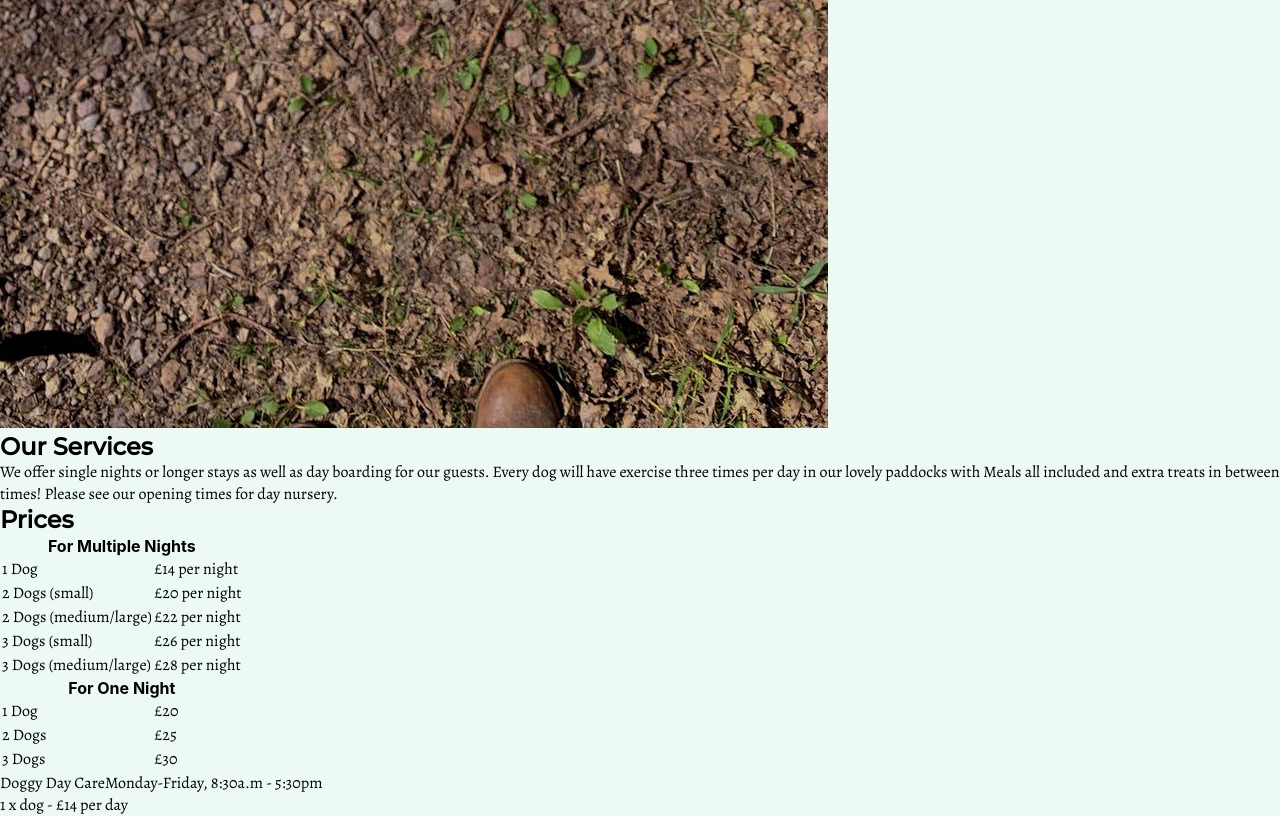
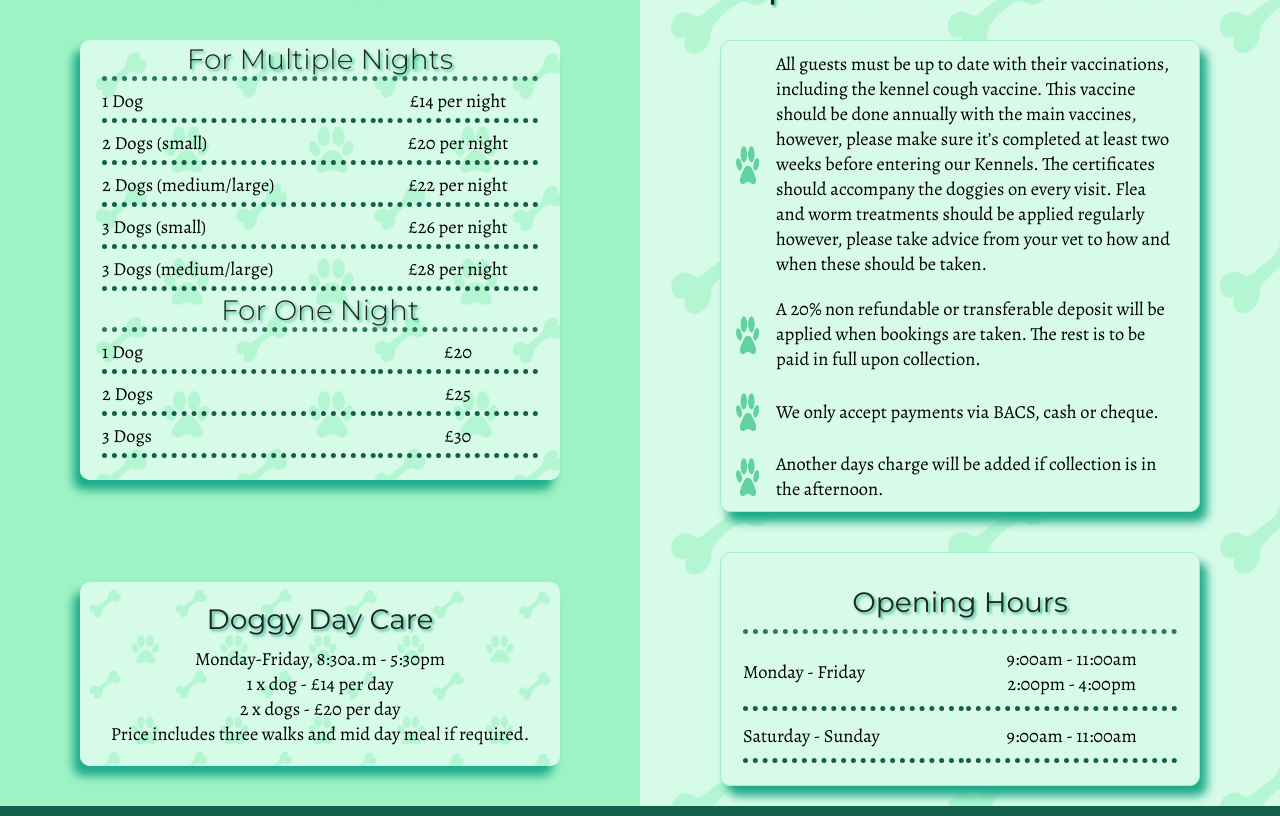
Before and after one commit to Velocima/green-lawns-next, a Next.js app: page /services in a window 1280 px wide. Shown: the part 860-1676 px from the top of the page. Built offline with nearby package versions, Linux system fonts and the light colour scheme.

Commit message:
styling restored to services page

```diff
--- a/pages/services.jsx
+++ b/pages/services.jsx
@@ -3,6 +3,7 @@ import { useRef, useState, useLayoutEffect } from 'react';
 import useWindowSize from '../hooks/useWindowSize';
 import Nav from '../components/nav';
 import Footer from '../components/footer';
+import style from '../styles/services.module.css';
 
 export default function Services() {
 	const [width, height] = useWindowSize();
@@ -77,19 +78,19 @@ export default function Services() {
 				<link rel='icon' href='/images/green-lawns-logo.png' />
 			</Head>
 			<Nav />
-			<main className='services'>
-				<section className='our-services'>
-					<div className='image-container'>
+			<main className={style.services}>
+				<section className={style.ourServices}>
+					<div className={style.imageContainer}>
 						<img
 							src='/images/good-boy.jpg'
 							alt='Ted is one of the families very happy dogs.'
 						/>
 					</div>
-					<div className='container'>
-						<div className='overflow-container'>
+					<div className={style.container}>
+						<div className={style.overflowContainer}>
 							<h1>Our Services</h1>
 						</div>
-						<div className='overflow-container'>
+						<div className={style.overflowContainer}>
 							<p>
 								We offer single nights or longer stays as well as day boarding for
 								our guests. Every dog will have exercise three times per day in our
@@ -99,7 +100,7 @@ export default function Services() {
 						</div>
 					</div>
 				</section>
-				<section className='prices'>
+				<section className={style.prices}>
 					<h1
 						ref={pricesTitleRef}
 						style={{ animationPlayState: animationIsPlaying.pricesTitle }}
@@ -107,7 +108,7 @@ export default function Services() {
 						Prices
 					</h1>
 					<table
-						className='multiple-nights'
+						className={style.multipleNights}
 						ref={pricesTableRef}
 						style={{ animationPlayState: animationIsPlaying.pricesTable }}
 					>
@@ -153,7 +154,7 @@ export default function Services() {
 						</tbody>
 					</table>
 					<p
-						className='doggy-daycare'
+						className={style.doggyDaycare}
 						ref={doggyDayCareRef}
 						style={{ animationPlayState: animationIsPlaying.doggyDayCare }}
 					>
@@ -167,7 +168,7 @@ export default function Services() {
 						Price includes three walks and mid day meal if required.
 					</p>
 				</section>
-				<section className='important-information'>
+				<section className={style.importantInformation}>
 					<h1
 						ref={infoTitleRef}
 						style={{ animationPlayState: animationIsPlaying.infoTitle }}
--- /dev/null
+++ b/styles/services.module.css
@@ -0,0 +1,508 @@
+.services {
+	display: grid;
+	grid-template-columns: 1fr 1fr;
+	grid-template-rows: minmax(90vh, auto) minmax(100vh, auto);
+	margin-top: 10vh;
+}
+.services h1,
+.services h2,
+.services th,
+.services span {
+	font-family: 'Montserrat', sans-serif;
+	font-weight: 300;
+	color: black;
+	opacity: 0.85;
+	text-shadow: 2px 2px 3px #1fab89;
+}
+.services p,
+.services td,
+.services li {
+	font-size: 1.15rem;
+}
+
+.ourServices {
+	grid-area: 1 / 1 / 2 / 3;
+	width: 100%;
+	min-height: 100%;
+	display: grid;
+	grid-template-columns: 1fr 1fr;
+	background-color: #d7fbe8;
+}
+
+.imageContainer {
+	display: grid;
+	place-items: center;
+	height: 100%;
+	width: 100%;
+	background: url('/images/doggo-background-texture-3.png');
+	background-repeat: no-repeat;
+	background-size: cover;
+	background-position: 3%;
+	animation: fadeIn 1s ease-out backwards;
+}
+
+.imageContainer img {
+	height: 30vw;
+	width: 30vw;
+	border-radius: 50%;
+	object-fit: cover;
+	object-position: 50% 30%;
+	animation: fadeIn 1s 1.7s ease-out backwards;
+}
+
+.container {
+	display: flex;
+	flex-direction: column;
+	justify-content: center;
+	align-items: flex-start;
+	height: 100%;
+	width: 100%;
+	background-color: #9df3c4;
+}
+
+.overflowContainer {
+	margin-left: 5vw;
+	display: grid;
+	align-items: start;
+}
+
+.overflowContainer h1 {
+	width: 90%;
+	font-size: 5vw;
+	margin-bottom: 7vh;
+	animation: fadeInFromAbove 1s 0.3s ease-out backwards;
+}
+.overflowContainer p {
+	width: 75%;
+	animation: fadeInFromLeft 1s 0.7s ease-out backwards;
+}
+
+.prices {
+	grid-area: 2 / 1 / 3 / 2;
+	display: grid;
+	place-items: center;
+	grid-template-rows: 10vh auto auto;
+	width: 100%;
+	height: 100%;
+	background-color: #9df3c4;
+}
+
+.prices h1 {
+	font-size: 3.5vw;
+	text-align: center;
+	animation: fadeIn 1s ease-out backwards;
+}
+.prices h2 {
+	font-size: 2vw;
+}
+.prices table {
+	align-self: start;
+	width: 500px;
+	margin: 20px 0;
+	padding: 0 20px 20px;
+	background: url('/images/doggo-background-texture-3.png');
+	background-repeat: no-repeat;
+	background-size: cover;
+	box-shadow: -7px 10px 10px #1fab89;
+	border-radius: 10px;
+	animation: fadeIn 1s ease-out backwards;
+}
+
+.prices .prices th {
+	font-size: 2rem;
+	font-weight: 400;
+	padding: 10px 0;
+}
+.prices td,
+.prices th {
+	border-bottom: 5px dotted #13614d;
+}
+.prices td {
+	padding: 5px 0;
+}
+.prices td:nth-child(2) {
+	text-align: center;
+}
+
+.prices p {
+	width: 500px;
+	margin: 20px 0;
+	padding: 20px 20px;
+	background: url('/images/doggo-background-texture-3.png');
+	background-repeat: no-repeat;
+	background-size: cover;
+	text-align: center;
+	box-shadow: -7px 10px 10px #1fab89;
+	border-radius: 10px;
+	animation: fadeIn 1s ease-out backwards;
+}
+
+.prices span {
+	display: block;
+	width: 100%;
+	font-size: 2rem;
+	font-weight: 400;
+	padding-bottom: 10px;
+}
+
+.importantInformation {
+	grid-area: 2 / 2 / 3 / 3;
+	display: grid;
+	place-items: center;
+	width: 100%;
+	height: 100%;
+	grid-template-rows: 10vh auto auto;
+	background: url('/images/doggo-background-texture-3.png');
+	background-repeat: no-repeat;
+	background-size: cover;
+}
+
+.importantInformation h1 {
+	font-size: 3.5vw;
+	text-align: center;
+	animation: fadeIn 1s ease-out backwards;
+}
+.importantInformation ul {
+	box-sizing: border-box;
+	align-self: start;
+	display: flex;
+	flex-direction: column;
+	justify-content: space-evenly;
+	width: 500px;
+	margin: 20px 0;
+	padding-right: 20px;
+	background-color: #d7fbe8;
+	border: 1px solid #9df3c4;
+	box-shadow: 7px 10px 10px #1fab89;
+	border-radius: 10px;
+	list-style-type: none;
+	animation: fadeIn 1s ease-out backwards;
+}
+.importantInformation li {
+	display: flex;
+	align-items: center;
+	margin-left: 25px;
+	margin-right: 5px;
+	padding: 10px 0;
+}
+.importantInformation img {
+	display: inline;
+	width: 40px;
+	height: 40px;
+	padding-right: 20px;
+}
+.importantInformation table {
+	width: 500px;
+	margin: 20px 0;
+	padding: 20px;
+	background-color: #d7fbe8;
+	border: 1px solid #9df3c4;
+	box-shadow: 7px 10px 10px #1fab89;
+	border-radius: 10px;
+	animation: fadeIn 1s ease-out backwards;
+}
+
+.importantInformation th {
+	font-size: 2rem;
+	font-weight: 400;
+}
+.importantInformation td,
+.importantInformation th {
+	border-bottom: 5px dotted #13614d;
+	border-right: none;
+	padding: 10px 0;
+}
+.importantInformation td:nth-child(2) {
+	text-align: center;
+}
+
+@media screen and (max-width: 1350px) {
+	.overflowContainer h1 {
+		margin-bottom: 20px;
+		font-size: 5rem;
+	}
+	.overflowContainer p {
+		font-size: 1.125rem;
+	}
+	.imageContainer img {
+		height: 35vw;
+		width: 35vw;
+	}
+
+	.prices {
+		grid-template-rows: 10vh auto auto;
+	}
+
+	.prices h1 {
+		font-weight: 400;
+	}
+	.prices table {
+		width: 75%;
+		margin: 20px 0;
+	}
+	.prices th {
+		font-size: 1.75rem;
+	}
+
+	.prices p {
+		width: 75%;
+		margin: 20px 0;
+	}
+	.prices span {
+		font-size: 1.75rem;
+	}
+
+	.importantInformation {
+		grid-template-rows: 10vh auto auto;
+	}
+	.importantInformation h1 {
+		font-weight: 400;
+	}
+	.importantInformation ul {
+		width: 75%;
+		margin: 20px 0;
+	}
+	.importantInformation li {
+		margin-left: 15px;
+	}
+	.importantInformation img {
+		padding-right: 15px;
+	}
+
+	.importantInformation table {
+		width: 75%;
+		margin: 20px 0;
+	}
+	.importantInformation th {
+		font-size: 1.75rem;
+	}
+}
+
+@media screen and (max-width: 1050px) {
+	.overflowContainer h1 {
+		font-size: 3.4rem;
+		font-weight: 400;
+		width: 90%;
+	}
+	.overflowContainer p {
+		font-size: 1rem;
+		width: 85%;
+	}
+
+	.imageContainer img {
+		height: 40vw;
+		width: 40vw;
+	}
+
+	.prices {
+		grid-template-rows: 100px auto auto;
+	}
+	.prices h1 {
+		font-size: 2.25rem;
+		font-weight: 400;
+	}
+	.prices table {
+		width: 85%;
+	}
+	.prices td {
+		font-size: 1rem;
+	}
+
+	.prices p {
+		width: 85%;
+		font-size: 1rem;
+	}
+
+	.importantInformation {
+		grid-template-rows: 100px auto auto;
+	}
+	.importantInformation h1 {
+		font-size: 2.25rem;
+		font-weight: 400;
+	}
+	.importantInformation ul {
+		width: 85%;
+	}
+	.importantInformation li {
+		margin-left: 10px;
+	}
+	.importantInformation P {
+		font-size: 1rem;
+	}
+	.importantInformation img {
+		padding-right: 10px;
+		width: 25px;
+		height: 25px;
+	}
+
+	.importantInformation table {
+		width: 85%;
+	}
+	.importantInformation td {
+		font-size: 1rem;
+	}
+}
+@media screen and (max-width: 700px) {
+	.services {
+		grid-template-rows: repeat(3, minmax(50vh, auto));
+		grid-template-columns: 100%;
+	}
+	.ourServices {
+		grid-template-rows: minmax(30vh, auto) minmax(40vh, auto);
+		grid-template-columns: 100%;
+	}
+
+	.container {
+		display: grid;
+		place-items: center;
+	}
+	.overflowContainer {
+		place-items: center;
+		width: 80%;
+		margin: 0;
+	}
+	.overflowContainer h1,
+	.overflowContainer p {
+		width: auto;
+		text-align: center;
+		margin-bottom: 15px;
+	}
+
+	.imageContainer {
+		grid-area: 2 / 1 / 3 / 3;
+	}
+
+	.imageContainer img {
+		height: 35vh;
+		width: 35vh;
+	}
+
+	.prices {
+		grid-area: 2 / 1 / 3 / 3;
+	}
+
+	.prices h1 {
+		font-size: 3rem;
+	}
+	.prices table {
+		width: 80%;
+	}
+
+	.prices th {
+		font-size: 1.5rem;
+	}
+
+	.prices p {
+		width: 80%;
+		margin-bottom: 40px;
+	}
+	.prices span {
+		font-size: 1.5rem;
+	}
+
+	.importantInformation {
+		grid-area: 3 / 1 / 4 / 3;
+	}
+	.importantInformation h1 {
+		font-size: 3rem;
+	}
+	.importantInformation ul {
+		width: 80%;
+	}
+	.importantInformation table {
+		width: 80%;
+		margin-bottom: 40px;
+	}
+	.importantInformation th {
+		font-size: 1.5rem;
+	}
+}
+@media screen and (min-width: 2500px) {
+	.overflowContainer h1 {
+		font-size: 8rem;
+	}
+	.overflowContainer p {
+		font-size: 1.875rem;
+	}
+
+	.prices table {
+		width: 750px;
+	}
+	.prices th {
+		font-size: 3rem;
+	}
+	.prices td {
+		font-size: 1.75rem;
+	}
+	.prices p {
+		width: 750px;
+		font-size: 1.75rem;
+	}
+	.prices span {
+		font-size: 3rem;
+	}
+	.importantInformation ul {
+		width: 750px;
+	}
+	.importantInformation p {
+		font-size: 1.75rem;
+	}
+	.importantInformation img {
+		width: 50px;
+		height: 50px;
+	}
+	.importantInformation table {
+		width: 750px;
+	}
+	.importantInformation th {
+		font-size: 3rem;
+	}
+	.importantInformation td {
+		font-size: 1.75rem;
+	}
+}
+@media screen and (min-width: 3700px) {
+	.overflowContainer h1 {
+		font-size: 10rem;
+	}
+	.overflowContainer p {
+		font-size: 2.5rem;
+	}
+
+	.prices table {
+		width: 1000px;
+	}
+	.prices th {
+		font-size: 4rem;
+	}
+	.prices td {
+		font-size: 2.5rem;
+	}
+
+	.prices p {
+		width: 1000px;
+		font-size: 2.5rem;
+	}
+	.prices span {
+		font-size: 4rem;
+	}
+	.importantInformation ul {
+		width: 1000px;
+	}
+	.importantInformation p {
+		font-size: 2.5rem;
+	}
+	.importantInformation img {
+		width: 60px;
+		height: 60px;
+	}
+	.importantInformation table {
+		width: 1000px;
+	}
+	.importantInformation th {
+		font-size: 4rem;
+	}
+	.importantInformation td {
+		font-size: 2.5rem;
+	}
+}
```
